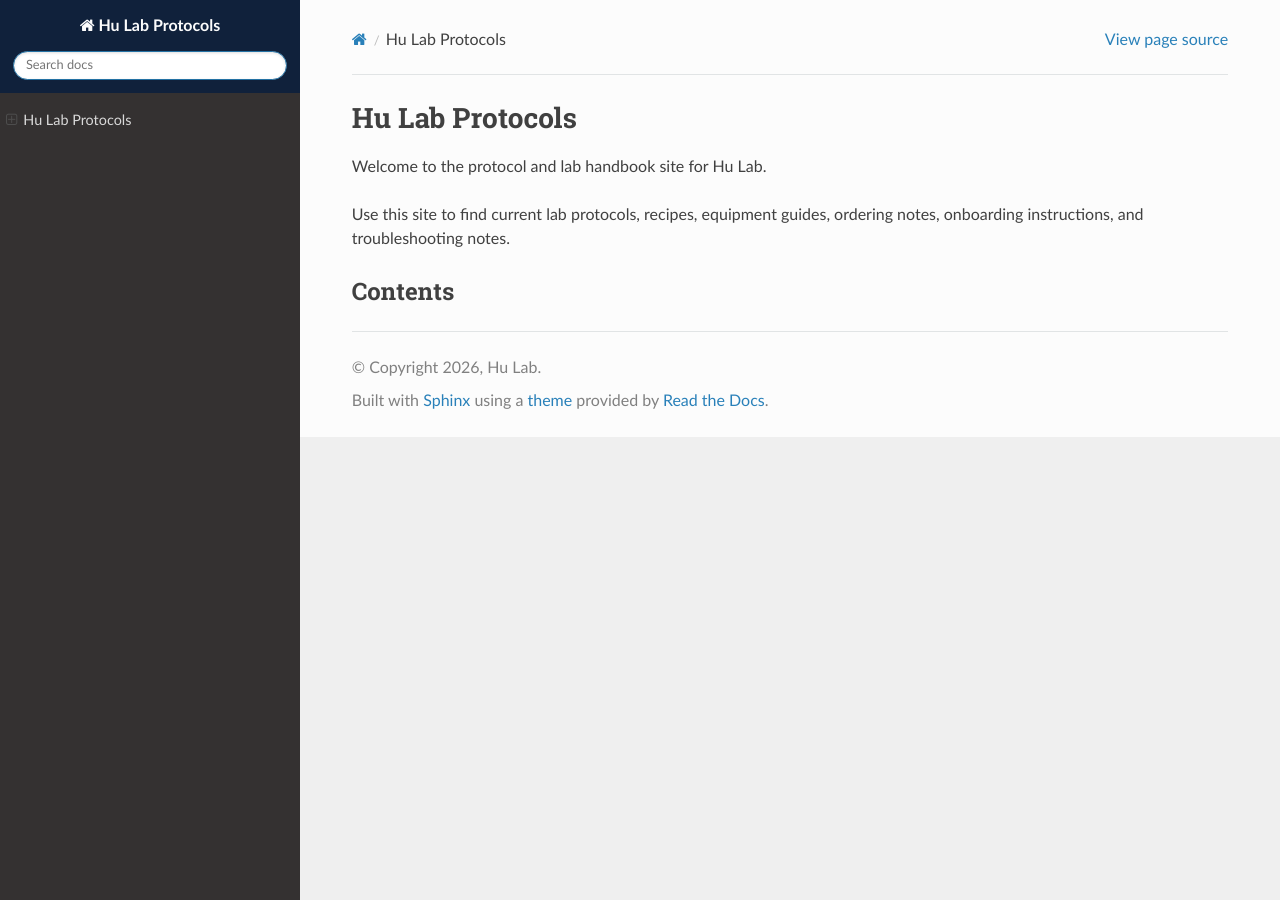
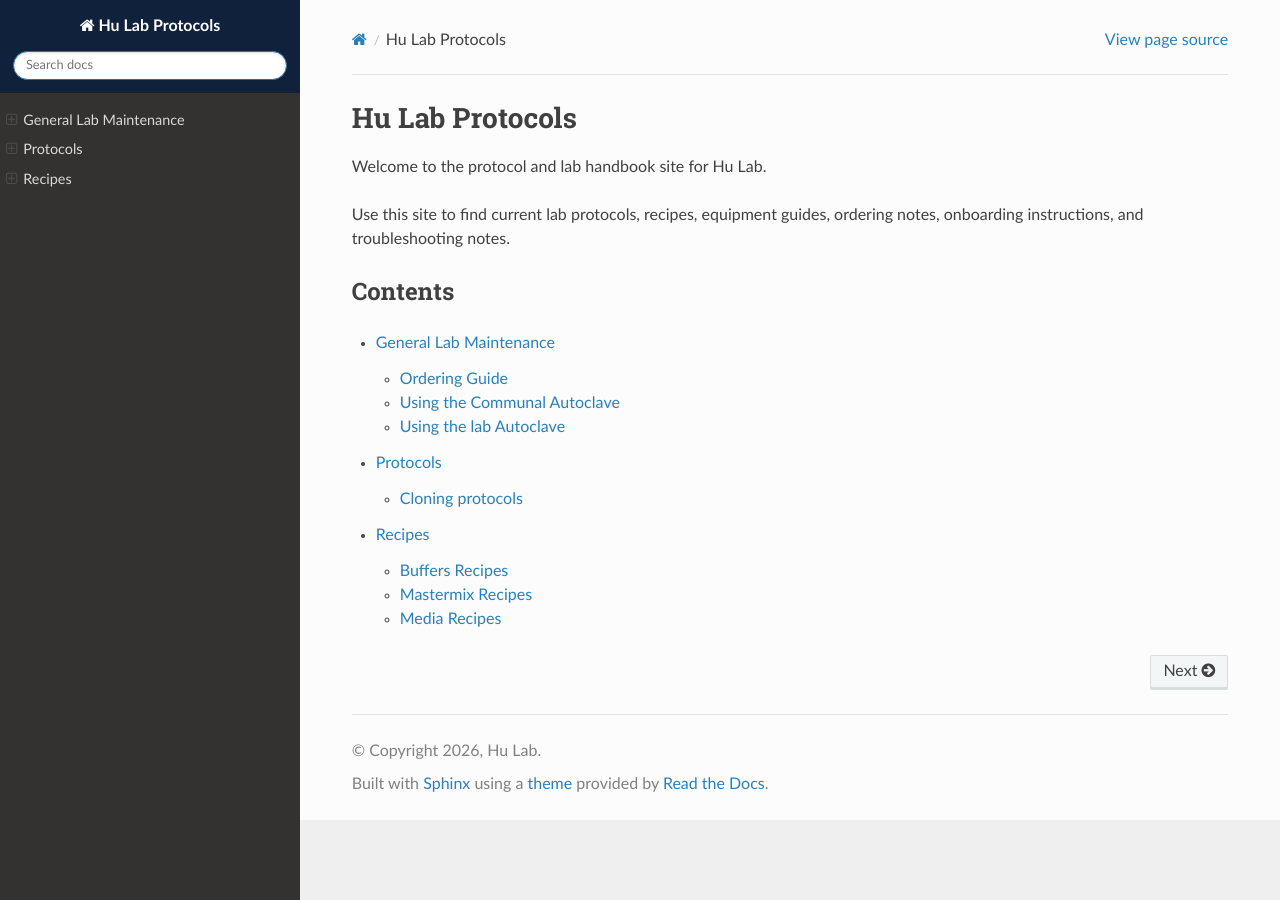
Before and after one commit to synbiosystems/Hu-Lab-Protocols, a Sphinx documentation site: the page built from docs/index.rst, in a window 1280 px wide. Built offline with Sphinx 7.4.7 and the Read the Docs theme 3.1.0, drawn with Linux system fonts in a browser that asks for light colours; part of the change alters nothing that is shown.

```diff
--- a/docs/index.rst
+++ b/docs/index.rst
@@ -10,6 +10,6 @@ Contents
 
 .. toctree::
    :maxdepth: 2
-   :glob
+   :glob:
 
    */index
```
